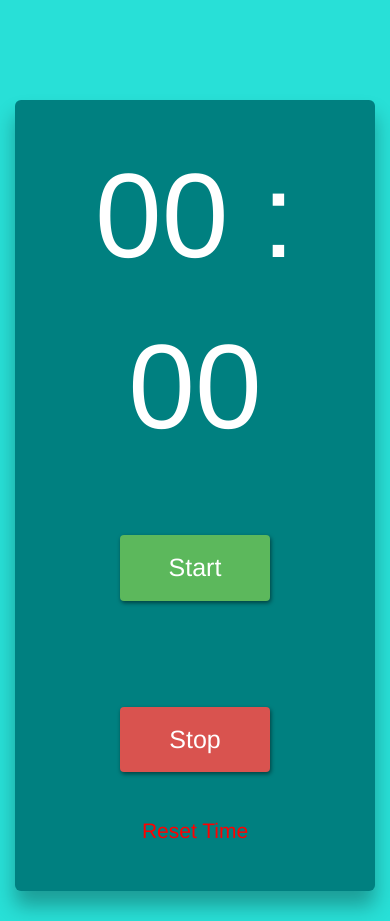
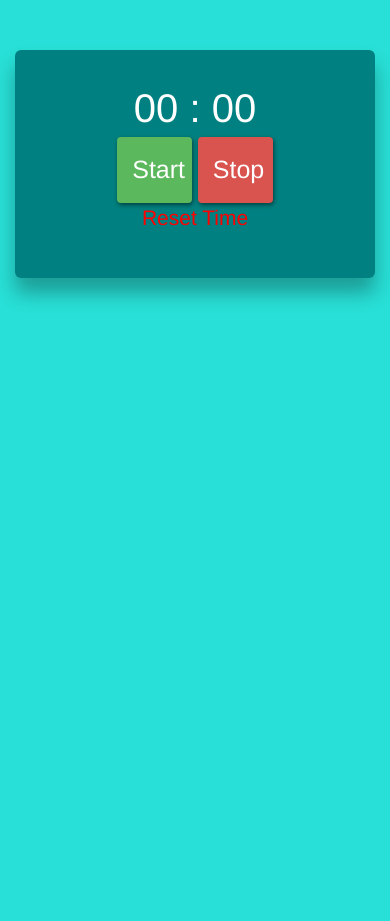
Before and after one commit to lamilekan263/vanilla-js-countDownApp, a plain HTML site: page index.html in a window 390 px wide. After the commit the page ends 844 px from the top, so only its background shows below. Drawn offline with nearby package versions, Linux system fonts and the light colour scheme.

Commit message:
updated some changes

```diff
--- a/index.html
+++ b/index.html
@@ -1,3 +1,4 @@
+
 
 <!DOCTYPE html>
 <html lang="eng">
@@ -5,14 +6,51 @@
         <meta charset="utf-8">
         <meta http-equiv="X-UA-Compatible" content="IE=edge">
         <meta name="viewport" content="width=device-width, initial-scale=1">
-        <title>A simple Count Down Application </title>
+        <title>A Simple Count Down App</title>
         <link href="https://maxcdn.bootstrapcdn.com/bootstrap/3.3.7/css/bootstrap.min.css" rel="stylesheet">
 
 
     </head>
     <style>
-        body{
-            margin-top:100px;
+        @media(max-width:700px){
+            body{
+            margin-top:50px;
+            font-size:20px;
+            background-color:rgb(40, 224, 215);
+            color:white;
+            overflow-y:scroll;
+        }
+        .btn{
+            padding:15px;
+            font-size:25px;
+            width:75px;
+            box-shadow:1px 2px 4px rgba(0, 0, 0, .5);
+            outline:none;
+            border:none;
+
+        }
+
+        .timer{
+            font-size:40px;
+        }
+        .jumbotron{
+            background-color:teal;
+            border-radius: 10px;
+            box-shadow:0 15px 20px rgba(0, 0, 0, 0.3);
+            border:none;
+        }
+
+        .res{
+            font-size:20px;
+            color:red;
+            cursor:pointer;
+
+        }
+        }
+
+        @media (min-width:768px) {
+            body{
+            margin-top:120px;
             font-size:120px;
             background-color:rgb(40, 224, 215);
             color:white;
@@ -24,6 +62,7 @@
             box-shadow:1px 2px 4px rgba(0, 0, 0, .5);
             outline:none;
             border:none;
+            margin-right:10px;
         }
         .jumbotron{
             background-color:teal;
@@ -37,14 +76,15 @@
             cursor:pointer;
 
         }
+        }
     </style>
     <body>
         <div class="container ">
             <div class="jumbotron text-center">
-                <div class="">
+                <div class="timer">
                     <span class="min">00</span> : <span class="sec">00</span>
                 </div>
-                <div>
+                <div class="d-flex">
                     <button class="btn btn-success"> Start</button>
                     <button class="btn btn-danger"> Stop</button>
                 </div>
```
